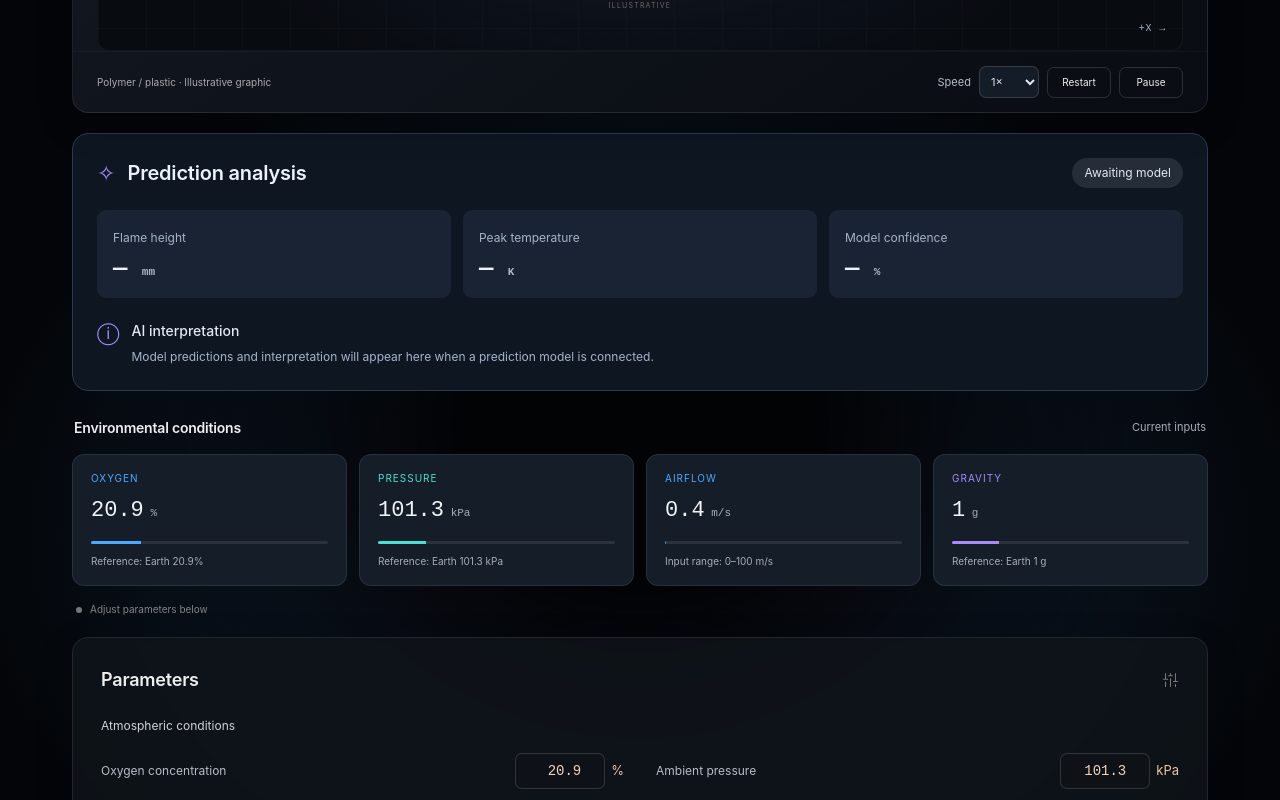
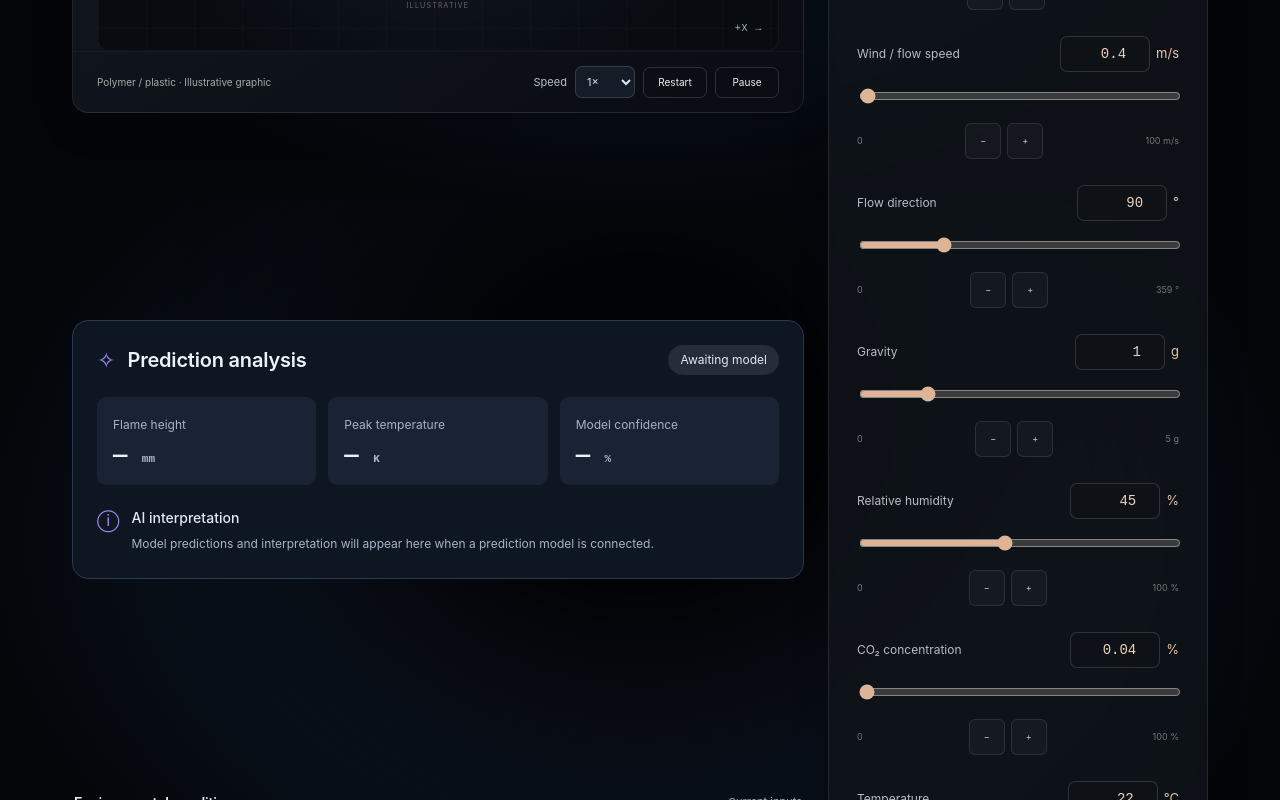
Before and after one commit to wawahwa801/nasa-space-apps, a Next.js app in the folder frontend/: page / in a window 1280 px wide. Shown: the part 600-1400 px from the top of the page. Built offline with nearby package versions, Linux system fonts and the light colour scheme.

Commit message:
Place parameters beside flame on wide screens

```diff
--- a/frontend/app/globals.css
+++ b/frontend/app/globals.css
@@ -1436,3 +1436,24 @@ body { font-family: -apple-system, BlinkMacSystemFont, "Segoe UI", sans-serif; -
 @media (max-width: 720px) {
   .chat-panel { width: min(480px, 100%); }
 }
+
+/* Place scenario controls beside the flame when there is room. */
+@media (min-width: 1000px) {
+  .conversation {
+    display: grid;
+    grid-template-columns: minmax(0, 1fr) minmax(320px, 380px);
+    grid-template-areas: "intro intro" "flame parameters" "prediction parameters" "readout-heading parameters" "readouts parameters" "status parameters";
+    align-items: start;
+    gap: 0 24px;
+  }
+  .dashboard-intro { grid-area: intro; }
+  .simulation-grid { grid-area: flame; }
+  .prediction-panel { grid-area: prediction; }
+  .readouts-heading { grid-area: readout-heading; }
+  .dashboard-readouts { grid-area: readouts; }
+  .scenario-strip { grid-area: status; }
+  .parameter-panel { grid-area: parameters; margin: 0; }
+  .parameter-panel .fields-grid { grid-template-columns: minmax(0, 1fr); }
+  .chat-open .conversation { display: block; }
+  .chat-open .parameter-panel { margin-top: 20px; }
+}
```
